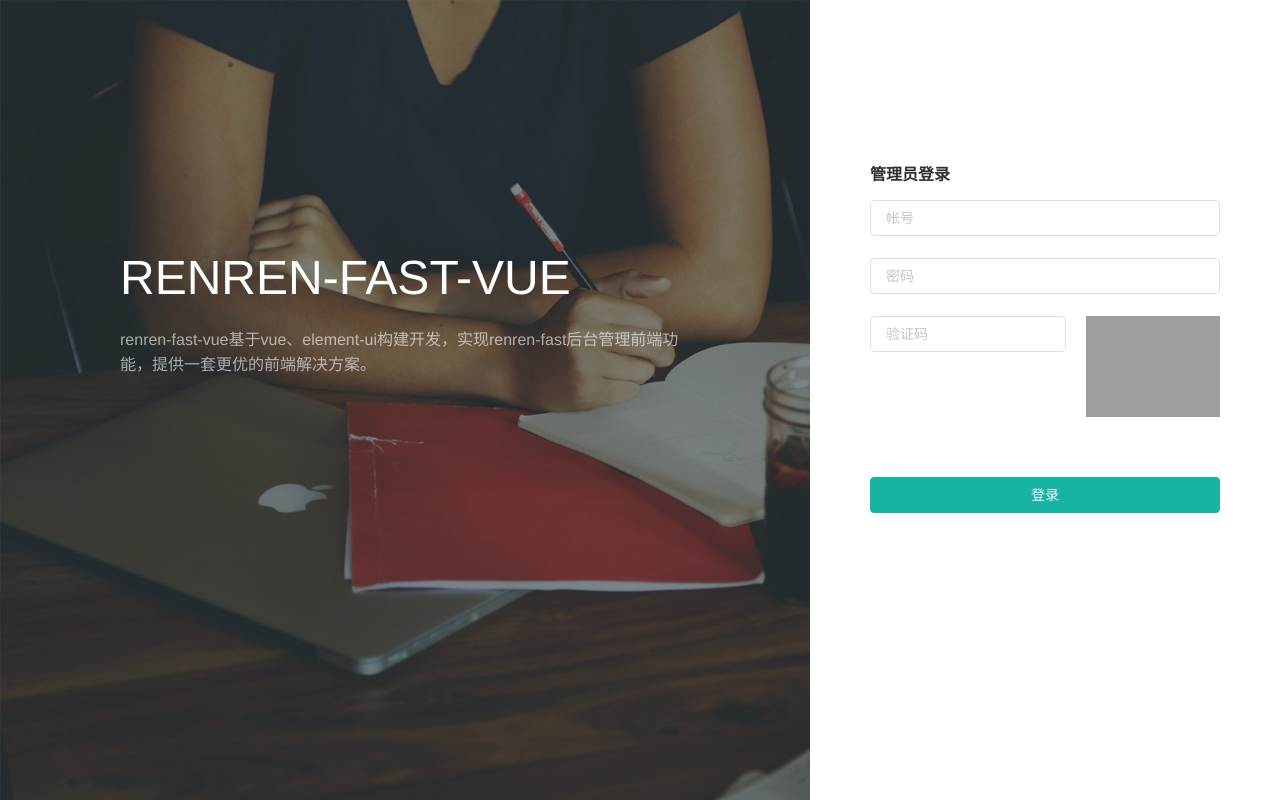
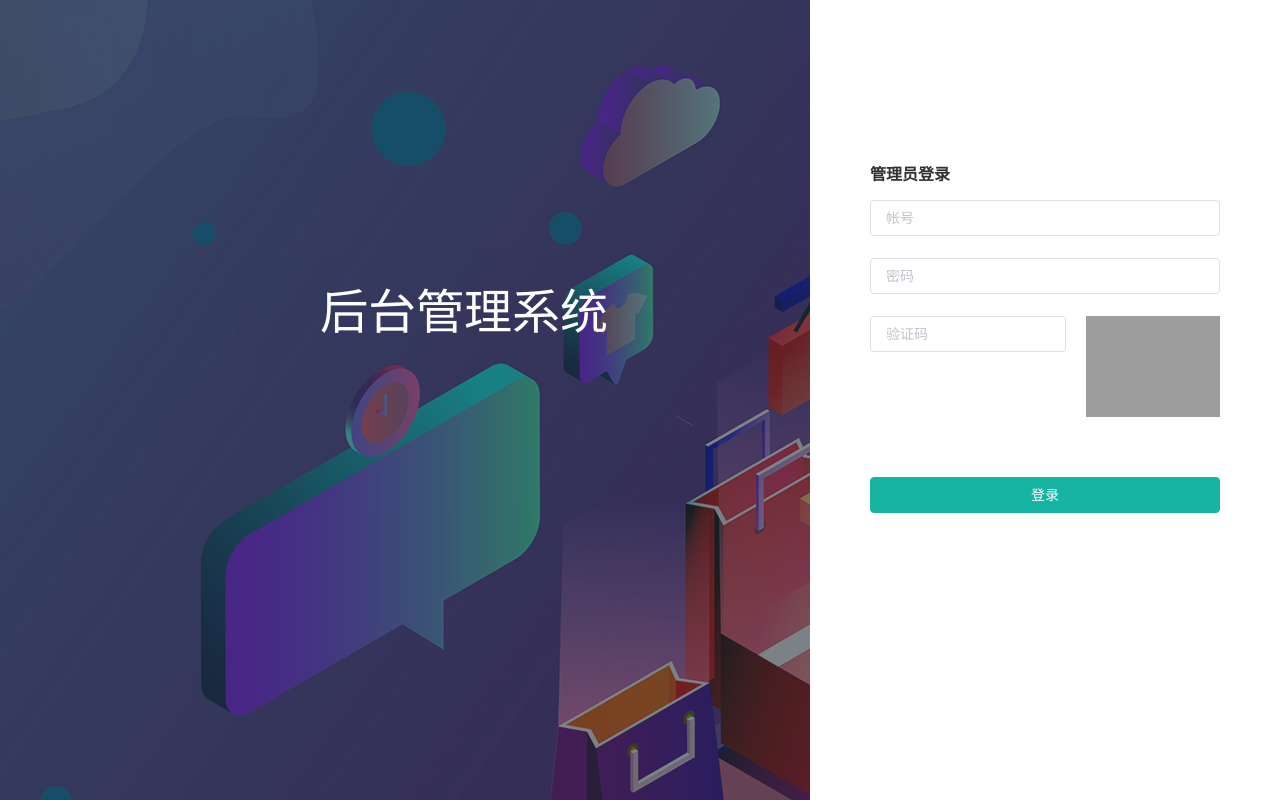
Before and after one commit to LiXuYangISZ/gulimall-admin-vue-app, a Vue app: page /#/login in a window 1280 px wide. Built offline with nearby package versions, Linux system fonts and the light colour scheme; what vue-cookie would draw is missing.

Commit message:
毕业设计

```diff
--- a/index.html
+++ b/index.html
@@ -4,7 +4,7 @@
   <meta charset="UTF-8">
   <meta name="viewport" content="width=device-width, initial-scale=1.0">
   <meta http-equiv="X-UA-Compatible" content="ie=edge">
-  <title>人人快速开发平台</title>
+  <title>后台管理系统</title>
   <% if (process.env.NODE_ENV === 'production') { %>
     <!-- 生产环境 -->
     <script>document.write('<script src="./config/index.js?t=' + new Date().getTime() + '"><\/script>');</script>
--- a/src/views/common/home.vue
+++ b/src/views/common/home.vue
@@ -2,7 +2,7 @@
   <div class="mod-home">
     <h3>项目介绍</h3>
     <ul>
-      <li>renren-fast-vue基于vue、element-ui构建开发，实现<a href="https://gitee.com/renrenio/renren-fast" target="_blank">renren-fast</a>后台管理前端功能，提供一套更优的前端解决方案</li>
+      <li>本商城后台管理平台基于vue、element-ui构建开发，实现<a href="https://gitee.com/renrenio/renren-fast" target="_blank">renren-fast</a>后台管理前端功能，提供一套更优的前端解决方案</li>
       <li>前后端分离，通过token进行数据交互，可独立部署</li>
       <li>主题定制，通过scss变量统一一站式定制</li>
       <li>动态菜单，通过菜单管理统一管理访问路由</li>
--- a/src/views/common/login.vue
+++ b/src/views/common/login.vue
@@ -3,8 +3,8 @@
     <div class="site-content__wrapper">
       <div class="site-content">
         <div class="brand-info">
-          <h2 class="brand-info__text">renren-fast-vue</h2>
-          <p class="brand-info__intro">renren-fast-vue基于vue、element-ui构建开发，实现renren-fast后台管理前端功能，提供一套更优的前端解决方案。</p>
+          <h2 class="brand-info__text" style="padding-left:200px;padding-top:35px;">后台管理系统</h2>
+          <!-- <p class="brand-info__intro">renren-fast-vue基于vue、element-ui构建开发，实现renren-fast后台管理前端功能，提供一套更优的前端解决方案。</p> -->
         </div>
         <div class="login-main">
           <h3 class="login-title">管理员登录</h3>
@@ -116,8 +116,8 @@
       width: 100%;
       height: 100%;
       content: "";
-      background-image: url(~@/assets/img/login_bg.jpg);
-      background-size: cover;
+      background-image: url(~@/assets/img/login_bg2.jpg);
+      // background-size: cover;
     }
     .site-content__wrapper {
       position: absolute;
--- a/src/views/main-navbar.vue
+++ b/src/views/main-navbar.vue
@@ -2,7 +2,7 @@
   <nav class="site-navbar" :class="'site-navbar--' + navbarLayoutType">
     <div class="site-navbar__header">
       <h1 class="site-navbar__brand" @click="$router.push({ name: 'home' })">
-        <a class="site-navbar__brand-lg" href="javascript:;">人人快速开发平台</a>
+        <a class="site-navbar__brand-lg" href="javascript:;">后台管理系统</a>
         <a class="site-navbar__brand-mini" href="javascript:;">人人</a>
       </h1>
     </div>
--- a/src/views/modules/member/member.vue
+++ b/src/views/modules/member/member.vue
@@ -19,18 +19,55 @@
     >
       <el-table-column type="selection" header-align="center" align="center" width="50"></el-table-column>
       <el-table-column prop="id" header-align="center" align="center" label="id"></el-table-column>
-      <el-table-column prop="levelId" header-align="center" align="center" label="会员等级"></el-table-column>
+      <el-table-column prop="levelId" header-align="center" align="center" label="会员等级">
+        <template slot-scope="scope" >
+          <span v-if="scope.row.levelId === 1">注册会员</span>
+          <span v-else-if="scope.row.levelId === 2">铜牌会员</span>
+          <span v-else-if="scope.row.levelId === 3">银牌会员</span>
+          <span v-else-if="scope.row.levelId === 4">金牌会员</span>
+          <span v-else-if="scope.row.levelId === 5">钻石会员</span>
+          <span v-else>未知会员</span>
+        </template>
+      </el-table-column>
       <el-table-column prop="username" header-align="center" align="center" label="用户名"></el-table-column>
       <el-table-column prop="nickname" header-align="center" align="center" label="昵称"></el-table-column>
       <el-table-column prop="mobile" header-align="center" align="center" label="手机号码"></el-table-column>
       <el-table-column prop="email" header-align="center" align="center" label="邮箱"></el-table-column>
-      <el-table-column prop="header" header-align="center" align="center" label="头像"></el-table-column>
-      <el-table-column prop="gender" header-align="center" align="center" label="性别"></el-table-column>
+      <el-table-column prop="header" header-align="center" align="center" label="头像">
+        <template slot-scope="scope">
+          <!-- <el-image
+
+            :src="scope.row.logo"
+            fit="fill"
+          ></el-image> -->
+          <img
+            :src="scope.row.header"
+            style="width: 100px; height: 100px"
+          >
+        </template>
+      </el-table-column>
+      <el-table-column prop="gender" header-align="center" align="center" label="性别">
+        <template slot-scope="scope">
+          <span v-if="scope.row.gender === 0">男</span>
+          <span v-else-if="scope.row.gender === 1">女</span>
+          <span v-else>未知</span>
+        </template>
+      </el-table-column>
       <el-table-column prop="birth" header-align="center" align="center" label="生日"></el-table-column>
       <el-table-column prop="city" header-align="center" align="center" label="所在城市"></el-table-column>
       <el-table-column prop="job" header-align="center" align="center" label="职业"></el-table-column>
       <el-table-column prop="sign" header-align="center" align="center" label="个性签名"></el-table-column>
-      <el-table-column prop="sourceType" header-align="center" align="center" label="用户来源"></el-table-column>
+      <el-table-column prop="sourceType" header-align="center" align="center" label="用户来源" width="110px">
+        <template slot-scope="scope" >
+          <span v-if="scope.row.sourceType === 0">网站</span>
+          <span v-else-if="scope.row.sourceType === 1">微博</span>
+          <span v-else-if="scope.row.sourceType === 2">Gitee</span>
+          <span v-else-if="scope.row.sourceType === 3">微信</span>
+          <span v-else-if="scope.row.sourceType === 4">QQ</span>
+          <span v-else-if="scope.row.sourceType === 5">Github</span>
+          <span v-else>未知</span>
+        </template>
+      </el-table-column>
       <el-table-column prop="integration" header-align="center" align="center" label="积分"></el-table-column>
       <el-table-column prop="growth" header-align="center" align="center" label="成长值"></el-table-column>
       <el-table-column prop="status" header-align="center" align="center" label="启用状态">
```
Also changed, not shown: src/assets/img/login_bg2.jpg (added).
